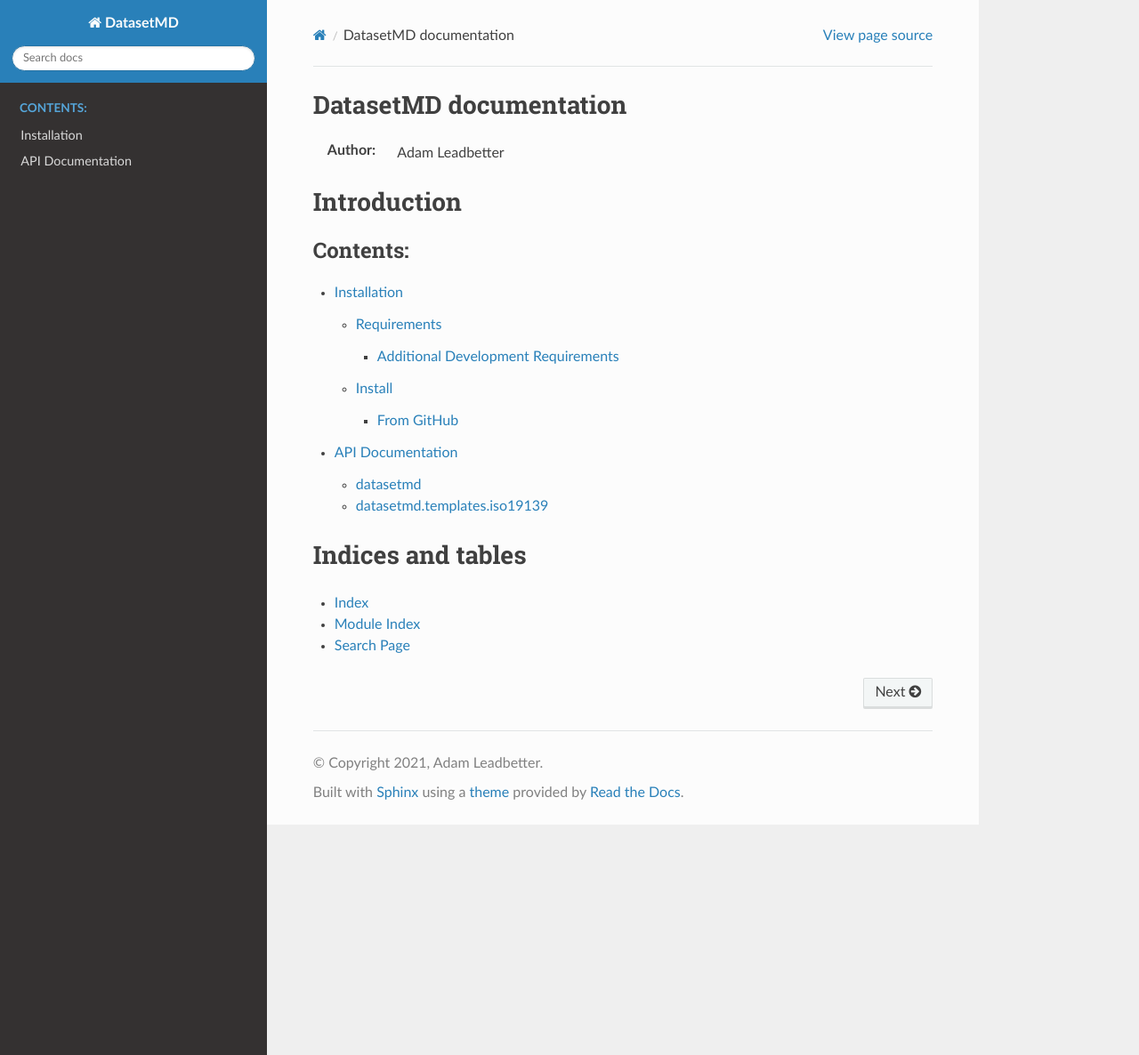
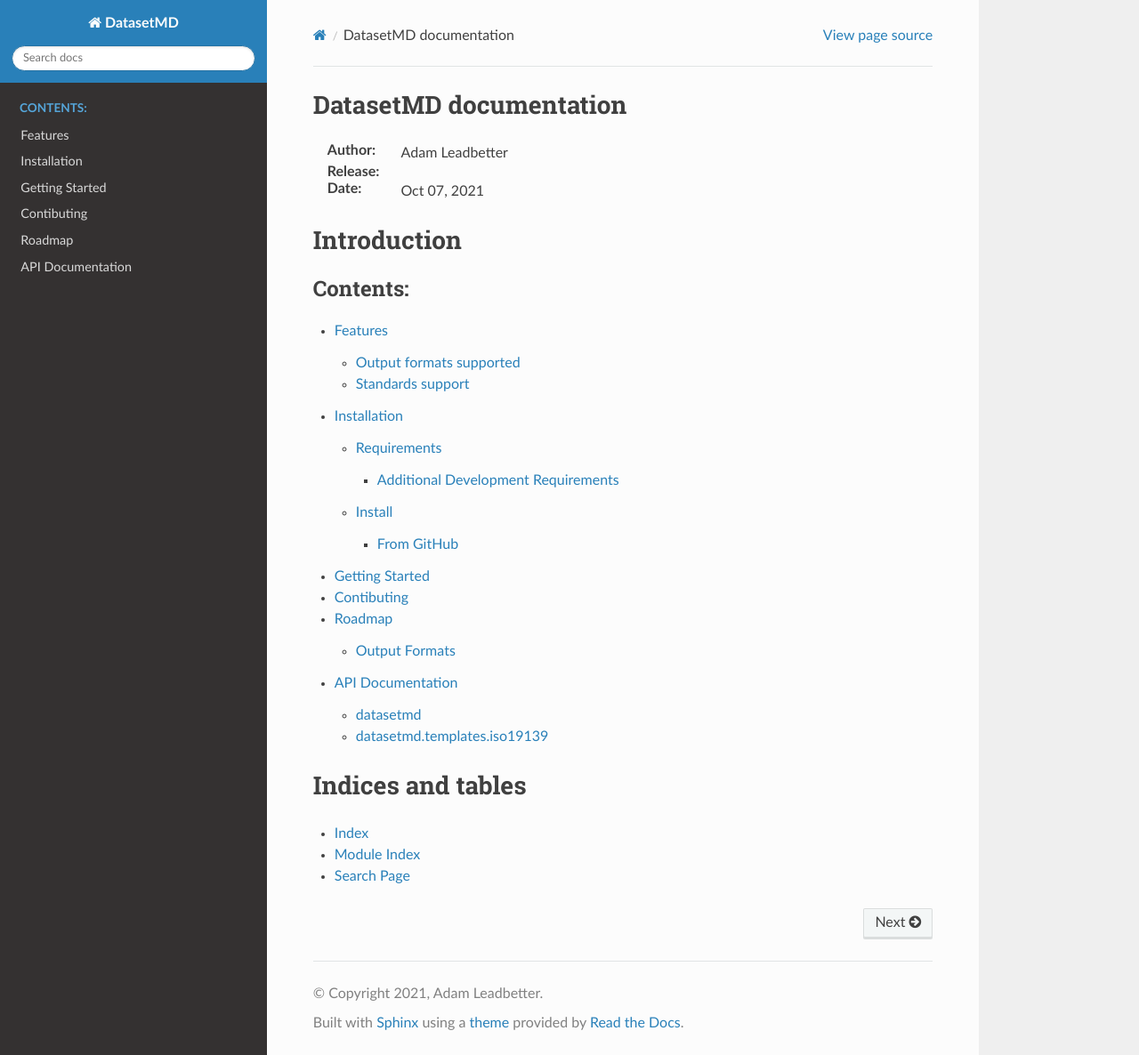
Before and after one commit to adamml/DatasetMetadata, a Sphinx documentation site: the page built from docs/index.rst, in a window 1280 px wide and 1186 px high. Shown: the whole window at 89% size. Built offline with Sphinx 7.4.7 and the Read the Docs theme 2.0.0, drawn with Linux system fonts in a browser that asks for light colours.

```diff
--- a/datasetmd/__init__.py
+++ b/datasetmd/__init__.py
@@ -47,7 +47,7 @@ class DatasetMD:
         :rtype: str
         """
 
-        return print(jinja2.Template(datasetmd.templates.iso19139.template()).render(md=self))
+        return jinja2.Template(datasetmd.templates.iso19139.template()).render(md=self)
 
     def toDataCiteXML(self):
         """Outputs a DatasetMD object as DataCite MetaData Store compliant
--- a/docs/conf.py
+++ b/docs/conf.py
@@ -28,7 +28,7 @@ author = 'Adam Leadbetter'
 # Add any Sphinx extension module names here, as strings. They can be
 # extensions coming with Sphinx (named 'sphinx.ext.*') or your custom
 # ones.
-extensions = ['sphinx.ext.autodoc', 'sphinx_rtd_theme']
+extensions = ['sphinx.ext.autodoc', 'sphinx.ext.inheritance_diagram', 'sphinx_rtd_theme']
 
 # Add any paths that contain templates here, relative to this directory.
 templates_path = ['_templates']
--- /dev/null
+++ b/docs/contributing.rst
@@ -0,0 +1,2 @@
+Contibuting
+===========
--- /dev/null
+++ b/docs/features.rst
@@ -0,0 +1,19 @@
+Features
+========
+
+Output formats supported
+------------------------
+
+* ISO19139 compliant XML
+
+Standards support
+-----------------
+
+.. list-table::
+   :widths: 30 30
+   :header-rows: 1
+
+   * - Standard
+     - Version
+   * - INSPIRE Metadata
+     - _foo_
--- /dev/null
+++ b/docs/getting_started.rst
@@ -0,0 +1,2 @@
+Getting Started
+===============
--- a/docs/index.rst
+++ b/docs/index.rst
@@ -15,7 +17,11 @@ Introduction
    :maxdepth: 3
    :caption: Contents:
 
+   features
    installation
+   getting_started
+   contributing
+   roadmap
    modules
 
 Indices and tables
```
Also changed, not shown: other parts of docs/index.rst (+2 -0 lines), README.md (+10 -1 lines), docs/modules.rst (+11 -2 lines), docs/roadmap.rst (added, +9 -0 lines), setup.cfg (+11 -0 lines).
